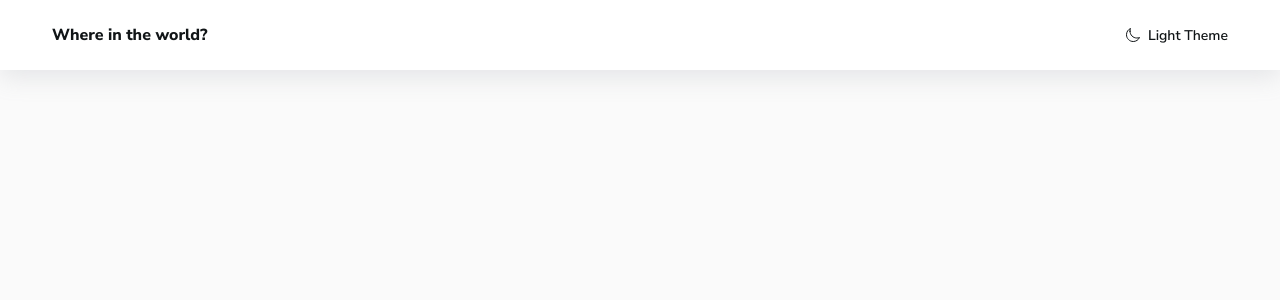
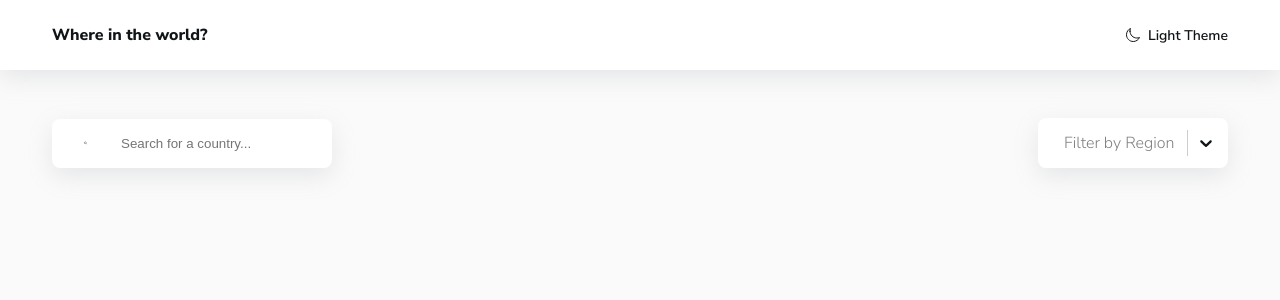
Before and after one commit to VolodymyrSvereniak/search-countries-info-app, a React (Create React App) app: page / in a window 1280 px wide. Shown: the top 300 px of the page. Built offline with nearby package versions, Linux system fonts and the light colour scheme.

Commit message:
Added react-select

```diff
--- a/package.json
+++ b/package.json
@@ -14,6 +14,7 @@
     "react-redux": "^9.1.2",
     "react-router-dom": "^6.23.1",
     "react-scripts": "5.0.1",
+    "react-select": "^5.8.0",
     "styled-components": "^6.1.11",
     "web-vitals": "^2.1.4"
   },
--- a/src/App.js
+++ /dev/null
@@ -1,11 +0,0 @@
-import Header from "./components/Header";
-
-function App() {
-  return (
-    <div className="App">
-      <Header/>
-    </div>
-  );
-}
-
-export default App;
--- /dev/null
+++ b/src/App.jsx
@@ -0,0 +1,16 @@
+import Header from "./components/Header";
+import Controls from "./components/Controls";
+import Main from "./components/Main";
+
+function App() {
+  return (
+    <div className="App">
+      <Header />
+      <Main>
+        <Controls />
+      </Main>
+    </div>
+  );
+}
+
+export default App;
--- /dev/null
+++ b/src/components/Controls.jsx
@@ -0,0 +1,42 @@
+import { useState } from "react";
+import styled from "styled-components";
+import Search from "./Search";
+import CustomSelect from "./CustomSelect";
+
+const options = [
+  { value: "Africa", label: "Africa" },
+  { value: "America", label: "America" },
+  { value: "Asia", label: "Asia" },
+  { value: "Europe", label: "Europe" },
+  { value: "Oceania", label: "Oceania" },
+];
+
+const Wrapper = styled.div`
+  display: flex;
+  flex-direction: row;
+  align-items: center;
+  justify-content: space-between;
+
+  @media (max-width: 700px) {
+    flex-direction: column;
+    }
+`;
+
+export default function Controls() {
+  const [search, setSearch] = useState("");
+  const [region, setRegion] = useState("");
+
+  return (
+    <Wrapper>
+      <Search search={search} setSearch={setSearch} />
+      <CustomSelect
+        options={options}
+        placeholder="Filter by Region"
+        isClearable
+        isSearchable={false}
+        value={region}
+        onChange={setRegion}
+      />
+    </Wrapper>
+  );
+}
--- /dev/null
+++ b/src/components/CustomSelect.jsx
@@ -0,0 +1,51 @@
+import styled from "styled-components";
+import Select from "react-select";
+
+const CustomSelect = styled(Select).attrs({
+  styles: {
+    control: (provided, state) => (
+      console.log(state),
+      {
+        ...provided,
+        backgroundColor: "var(--colors-ui-base)",
+        borderRadius: "var(--radius)",
+        padding: "0.25rem",
+        border: "none",
+        boxShadow: "var(--shadow)",
+        height: "50px",
+        paddingLeft: "1rem",
+      }
+    ),
+    singleValue: (provided) => ({
+      ...provided,
+      color: 'var(--colors-text)',
+    }),
+    dropdownIndicator: (provided) => ({
+      ...provided,
+      color: "var(--colors-text)",
+    }),
+    clearIndicator: (provided) => ({
+      ...provided,
+      color: "var(--colors-text)",
+    }),
+    option: (provided, state) => ({
+      ...provided,
+      cursor: "pointer",
+      color: "var(--colors-text)",
+      backgroundColor: state.isSelected
+        ? "var(--colors-bg)"
+        : "var(--colors-ui-base)",
+    }),
+    menu: (provided) => ({
+      ...provided,
+      backgroundColor: "var(--colors-bg)",
+      height: '11.0625rem'
+    })
+  },
+})`
+  font-family: var(--family);
+  width: 11.875rem;
+  border: none;
+`;
+
+export default CustomSelect;
--- a/src/components/Header.jsx
+++ b/src/components/Header.jsx
@@ -2,7 +2,7 @@ import styled from "styled-components";
 import { Container } from "./Container";
 import { IoMoon, IoMoonOutline } from "react-icons/io5";
 import { useDispatch, useSelector } from "react-redux";
-import { currentTheme, setTheme, toggleTheme } from "../slices/toggleSlice";
+import { currentTheme, toggleTheme } from "../slices/toggleSlice";
 import { useEffect } from "react";
 
 const HeaderElement = styled.header`
--- /dev/null
+++ b/src/components/Main.jsx
@@ -0,0 +1,18 @@
+import styled from "styled-components";
+import { Container } from "./Container";
+
+const Wrapper = styled.main`
+  padding: 3rem 0;
+
+  @media (max-width: 768px) {
+    padding: 2rem 0;
+  }
+`;
+
+export default function Main({ children }) {
+  return (
+    <Wrapper>
+      <Container>{children}</Container>
+    </Wrapper>
+  );
+}
--- /dev/null
+++ b/src/components/Search.jsx
@@ -0,0 +1,37 @@
+import styled from "styled-components";
+import { IoSearch } from "react-icons/io5";
+
+const InputContainer = styled.label`
+  background-color: var(--colors-ui-base);
+  padding: 1rem 2rem;
+  display: flex;
+  align-items: center;
+
+  border-radius: var(--radius);
+  box-shadow: var(--shadow);
+  width: 17.5rem;
+
+  @media (max-width: 768px) {
+    margin-bottom: 1rem;
+      }
+      `;
+
+const Input = styled.input.attrs({
+    type: "search",
+    placeholder: "Search for a country...",
+    })`
+  margin-left: 2rem;
+  border: none;
+  outline: none;
+  color: var(--colors-text);
+  background-color: var(--colors-ui-base);
+`;
+
+export default function Search({ search, setSearch }) {
+  return (
+    <InputContainer>
+      <IoSearch />
+      <Input value={search} onChange={(e) => setSearch(e.target.value)} />
+    </InputContainer>
+  );
+}
--- a/src/index.css
+++ b/src/index.css
@@ -15,7 +15,7 @@
   --fw-normal: 600;
   --fw-bold: 800;
 
-  --radius: ;
+  --radius: 0.5rem;
 }
 
 body[data-theme="dark"] {
```
Also changed, not shown: 1 other file (tests, documents, lock files or other folders).
